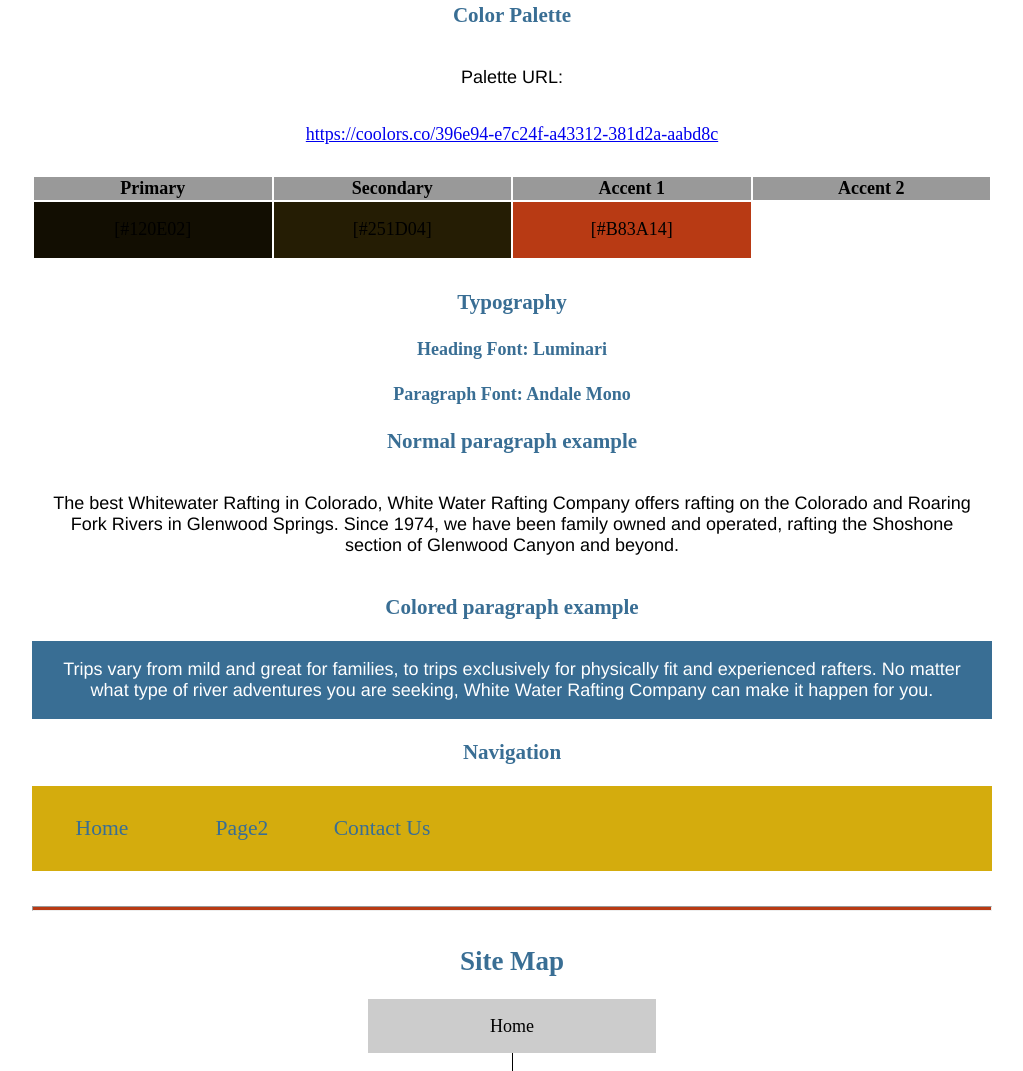
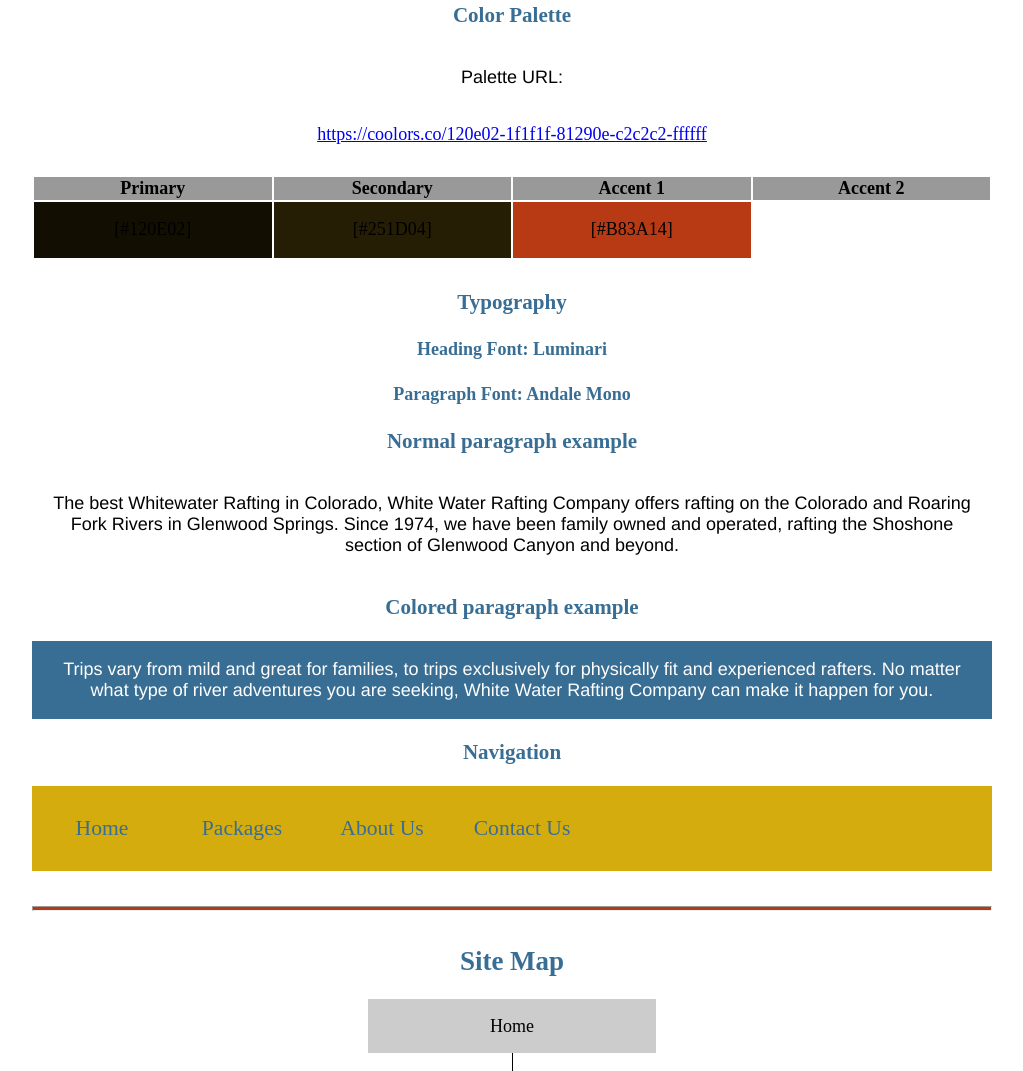
Before and after one commit to adriankippins/WDD130, a plain HTML site: page wrr/site-plan-rafting.html in a window 1280 px wide. Shown: the part 1440-2511 px from the top of the page, without its empty margins (128-1151 px from the left). Drawn offline with Linux system fonts and the light colour scheme; a web font is replaced by a local one.

Commit message:
Site Update

```diff
--- a/wrr/site-plan-rafting.html
+++ b/wrr/site-plan-rafting.html
@@ -57,8 +57,8 @@
 
     <!-- Copy and paste the URL to your finished palette below. Replace the href value that is there with yours. Make sure to paste it into both the href value and the content text of the <a> tag -->
     <p>Palette URL:</p>
-    <a href="https://coolors.co/396e94-e7c24f-a43312-381d2a-aabd8c"
-      target="_blank">https://coolors.co/396e94-e7c24f-a43312-381d2a-aabd8c</a>
+    <a href="https://coolors.co/120e02-1f1f1f-81290e-c2c2c2-ffffff"
+      target="_blank">https://coolors.co/120e02-1f1f1f-81290e-c2c2c2-ffffff</a>
 
     <table class="colors">
       <tr>
@@ -110,7 +110,8 @@
     <!-- Think about how you want your navigation bar to look. In the site-plan.css file change the colors to your colors to get the look you desire. -->
     <nav>
       <a href="#">Home</a>
-      <a href="#">Page2</a>
+      <a href="#">Packages</a>
+      <a href="#">About Us</a>
       <a href="#">Contact Us</a>
     </nav>
     <hr />
```
